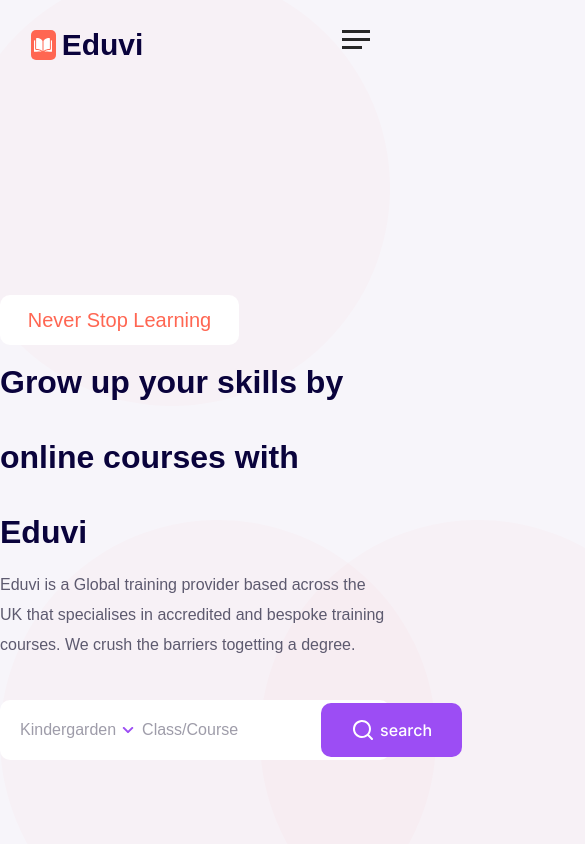
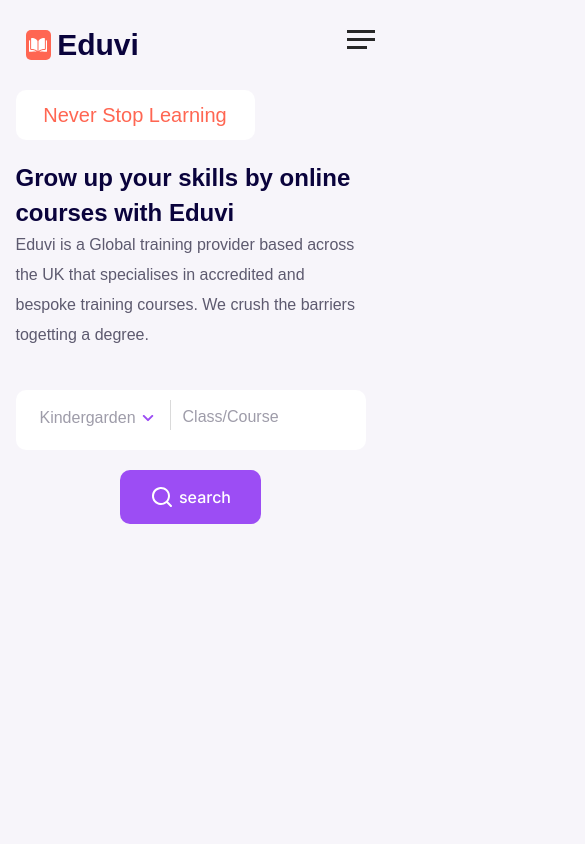
Before and after one commit to sandeshshahi/Eduvi-web, a React (Vite) app: page / in a window 390 px wide. Shown: the top 844 px of the page, 585 px wide, since content can reach past the window. Built offline with nearby package versions, Linux system fonts and the light colour scheme; a web font is replaced by a local one.

Commit message:
Add responsiveness to landing page all component and modal

```diff
--- a/src/components/header/text/Search.jsx
+++ b/src/components/header/text/Search.jsx
@@ -5,6 +5,7 @@
 const Search = () => {
   return (
     <div className="search-container">
+      <div className="search__input">
         <div className="search__menu">
           <span className="search__menu-text">Kindergarden</span>
           <img
@@ -21,6 +22,8 @@
           className="search__input"
           placeholder="Class/Course"
         />
+      </div>
+
       <span>
         <Button
           text={"search"}
--- a/src/styles/sass/components/_navbar.scss
+++ b/src/styles/sass/components/_navbar.scss
@@ -113,6 +113,8 @@
           display: flex;
           flex-direction: column;
           gap: utils.rem(20);
+          padding: 0;
+          margin: 0;
         }
       }
 
--- a/src/styles/sass/layout/_classes.scss
+++ b/src/styles/sass/layout/_classes.scss
@@ -35,7 +35,7 @@
     z-index: 10;
     bottom: utils.rem(-40);
     @include utils.media-sm {
-      bottom: utils.rem(-80);
+      bottom: utils.rem(-120);
     }
   }
 }
@@ -50,6 +50,9 @@
 
   @include utils.media-sm {
     max-width: 100vw;
+    transform: scale(0.6);
+    left: utils.rem(-25);
+    top: utils.rem(-30);
   }
   &__container {
     height: utils.rem(700);
@@ -114,7 +117,7 @@
       right: 0;
       @include utils.media-sm {
         position: absolute;
-        right: utils.rem(-220);
+        right: utils.rem(-360);
         top: utils.rem(30);
       }
     }
--- a/src/styles/sass/layout/_footer.scss
+++ b/src/styles/sass/layout/_footer.scss
@@ -14,11 +14,15 @@
   // flex-wrap: wrap;
   width: 100%;
   // width: utils.rem(1278);
+
   @include utils.media-lg {
     grid-template-columns: repeat(2, 1fr);
     align-items: start;
     justify-items: start;
     gap: utils.rem(40);
+  }
+  @include utils.media-sm {
+    margin-inline: utils.rem(10);
   }
 }
 .footer__left {
--- a/src/styles/sass/layout/_header.scss
+++ b/src/styles/sass/layout/_header.scss
@@ -104,6 +104,11 @@
 
   @include utils.media-sm {
     max-width: 100vw;
+    margin-top: 0;
+  }
+  @include utils.media-md {
+    padding: 0 utils.rem(20);
+    text-wrap: wrap;
   }
 
   .text-1 {
@@ -118,9 +123,10 @@
 
   .text-heading {
     @include utils.font-Metropolis(700, 65, 75);
-    @include utils.media-sm {
-      @include utils.font-Metropolis(700, 32, 75);
+    @include utils.media-md {
+      @include utils.font-Metropolis(700, 24, 35);
       text-wrap: wrap;
+      margin-top: utils.rem(20);
     }
   }
 
@@ -132,20 +138,29 @@
 
 .search-container {
   @include utils.flexDisplay(row, space-around, center);
-  width: utils.rem(607);
+  max-width: utils.rem(607);
   height: utils.rem(60);
   border-radius: utils.rem(10);
   background-color: rgba(255, 255, 255, 1);
   margin-top: utils.rem(40);
   padding: utils.rem(5) 0;
-  @include utils.media-sm {
+  @include utils.media-md {
     max-width: 100vw;
+    @include utils.flexDisplay(column, space-around, center);
+    gap: utils.rem(40);
+  }
+  .search__input {
+    max-width: 100vw;
+    @include utils.flexDisplay(row, space-around, center);
+    margin-top: utils.rem(5);
+    gap: utils.rem(10);
   }
 
   .search__menu {
     @include utils.flexDisplay;
-    width: utils.rem(128);
+    max-width: utils.rem(128);
     margin-left: utils.rem(20);
+    margin-top: utils.rem(5);
     :hover {
       cursor: pointer;
     }
@@ -166,8 +181,9 @@
   }
 
   .search__input {
-    width: utils.rem(270);
-    height: utils.rem(24);
+    // max-width: utils.rem(270);
+    height: 100%;
+    margin-top: utils.rem(5);
     outline: none;
     border: none;
     &::placeholder {
@@ -181,15 +197,18 @@
 
 .image__section {
   max-width: 100%;
-  // width: utils.rem(668);
+  width: utils.rem(668);
   height: utils.rem(699);
   position: relative;
   @include utils.media-lg {
     margin-left: utils.rem(-80);
   }
   @include utils.media-sm {
-    max-width: 100vw;
-    transform: scale(0.9);
+    max-width: 100%;
+    transform: scale(0.5);
+    @include utils.flexDisplay;
+    margin-top: 0;
+    left: utils.rem(-35);
   }
   &-gradient {
     position: relative;
@@ -205,6 +224,10 @@
     margin-top: utils.rem(28);
     clip-path: polygon(utils.$curvedPolygonClipPath);
     z-index: 1;
+    @include utils.media-sm {
+      margin-left: utils.rem(-100);
+      left: utils.rem(180);
+    }
   }
   &-image {
     margin-left: utils.rem(50);
--- a/src/styles/sass/layout/_joinAsTeacher.scss
+++ b/src/styles/sass/layout/_joinAsTeacher.scss
@@ -6,6 +6,10 @@
   width: utils.rem(510);
   position: relative;
   overflow: hidden;
+  object-fit: contain;
+  @include utils.media-sm {
+    transform: scale(0.6);
+  }
   &-bg {
     height: utils.rem(510);
     width: utils.rem(510);
@@ -30,6 +34,10 @@
   width: utils.rem(500);
   border-radius: utils.rem(10);
   gap: utils.rem(20);
+  @include utils.media-sm {
+    width: 100vw;
+    padding-inline: utils.rem(10);
+  }
   &-h1 {
     @include utils.font-Metropolis(700, 45, 55);
     color: globals.$text-color;
@@ -45,7 +53,7 @@
   @include utils.flexDisplay;
   gap: utils.rem(80);
 
-  @include utils.media-lg {
+  @include utils.media-sm {
     @include utils.flexDisplay(column, center, center);
     gap: utils.rem(80);
   }
--- a/src/styles/sass/layout/_joinCourses.scss
+++ b/src/styles/sass/layout/_joinCourses.scss
@@ -10,6 +10,7 @@
   @include utils.media-sm {
     padding: utils.rem(10);
     margin: 0;
+    @include utils.flexDisplay(column, start, start);
   }
 
   &-title {
@@ -20,6 +21,9 @@
     border-radius: utils.rem(10);
     color: rgba(156, 77, 244, 1);
     @include utils.font-Metropolis(500, 20, 20);
+    @include utils.media-sm {
+      padding: utils.rem(10);
+    }
   }
   &-heading {
     @include utils.font-Metropolis(700, 45, 55);
@@ -48,9 +52,9 @@
   z-index: 1;
   @include utils.media-sm {
     width: 100vw;
-    transform: scale(0.9);
-    left: 10px;
-    margin-top: 0;
+    transform: scale(0.6);
+    left: utils.rem(-120);
+    margin-top: utils.rem(40);
   }
 
   &-personImage {
@@ -107,6 +111,7 @@
   z-index: 5;
   @include utils.media-sm {
     width: 100vw;
+    @include utils.flexDisplay(column, center, center);
   }
 
   @include utils.media-lg {
--- a/src/styles/sass/layout/_lessons.scss
+++ b/src/styles/sass/layout/_lessons.scss
@@ -5,7 +5,9 @@
   @include utils.flexDisplay(column, center, center);
   gap: utils.rem(50);
   @include utils.media-sm {
+    @include utils.flexDisplay(column, center, center);
     width: 100vw;
+    gap: utils.rem(120);
   }
   &-cards {
     display: grid;
@@ -30,6 +32,7 @@
   width: utils.rem(700);
   @include utils.media-sm {
     width: 100vw;
+    padding: utils.rem(15);
   }
   &-h1 {
     @include utils.font-Metropolis(700, 45, 55);
@@ -53,6 +56,7 @@
       width: 100vw;
       margin-top: utils.rem(80);
       @include utils.flexDisplay(row, center, start);
+      padding: 0;
     }
     &-item {
       color: globals.$text-color;
--- a/src/styles/sass/layout/_loginModal.scss
+++ b/src/styles/sass/layout/_loginModal.scss
@@ -238,18 +238,20 @@
     position: relative;
     width: 100%;
     height: 100%;
+    overflow: hidden;
   }
 }
 
 .loginModal-cross {
+  width: 100%;
   display: none;
   @include utils.media-sm {
     display: block;
     @include utils.font-Metropolis(500, 30, 30);
     color: black;
     position: absolute;
-    right: utils.rem(0);
-    top: utils.rem(0);
+    right: utils.rem(-690);
+    top: utils.rem(10);
     &:hover {
       cursor: pointer;
     }
--- a/src/styles/sass/layout/_subscribeBanner.scss
+++ b/src/styles/sass/layout/_subscribeBanner.scss
@@ -8,7 +8,7 @@
   background-color: rgba(10, 3, 60, 1);
   border-radius: utils.rem(20);
   @include utils.media-lg {
-    transform: scale(0.5);
+    transform: scale(0.8);
     width: 100vw;
     height: utils.rem(420);
   }
@@ -32,6 +32,7 @@
       margin: 0;
       @include utils.media-sm {
         width: 100%;
+        @include utils.font-Metropolis(700, 32, 45);
       }
     }
     &-p {
@@ -47,6 +48,7 @@
       height: utils.rem(60);
       width: utils.rem(509);
       margin-top: utils.rem(40);
+
       &-input {
         height: utils.rem(60);
         width: utils.rem(367);
@@ -62,9 +64,16 @@
         &::placeholder {
           @include utils.font-Metropolis(500, 16, 30);
           color: globals.$text-color-white;
+          padding-left: utils.rem(20);
         }
         &:focus {
           outline: none;
+        }
+
+        @include utils.media-sm {
+          width: auto;
+          padding: utils.rem(20) 0;
+          border-radius: utils.rem(10);
         }
       }
       &-button {
@@ -81,12 +90,14 @@
         }
         @include utils.media-sm {
           border-radius: utils.rem(10);
+          padding: utils.rem(20) 0;
         }
       }
 
       @include utils.media-sm {
         @include utils.flexDisplay(column, center, center);
         gap: utils.rem(15);
+        width: auto;
       }
     }
   }
--- a/src/styles/sass/pages/_landingPage.scss
+++ b/src/styles/sass/pages/_landingPage.scss
@@ -2,6 +2,7 @@
 
 .landingPage {
   margin-inline: utils.rem(80);
+  @include utils.flexDisplay(column, center, center);
   @include utils.media-lg {
     max-width: 100%;
     margin: 0;
@@ -15,6 +16,9 @@
   }
 }
 .header {
+  @include utils.flexDisplay(column, stretch, stretch);
+  width: 100%;
+  gap: utils.rem(30);
   // position: relative;
   &-section {
     margin-top: utils.rem(104);
@@ -25,6 +29,7 @@
     }
     @include utils.media-sm {
       max-width: 100vw;
+      margin-top: utils.rem(0);
     }
   }
 }
@@ -42,6 +47,9 @@
     background-color: rgba(255, 102, 82, 0.15);
     opacity: 0.15;
   }
+  @include utils.media-sm {
+    display: none;
+  }
 }
 .landingPage-box2 {
   z-index: -10;
@@ -57,6 +65,9 @@
     background-color: rgba(255, 102, 82, 0.15);
     opacity: 0.15;
   }
+  @include utils.media-sm {
+    display: none;
+  }
 }
 .landingPage-box3 {
   z-index: -10;
@@ -71,6 +82,9 @@
     border-radius: 50%;
     background-color: rgba(255, 102, 82, 0.15);
     opacity: 0.15;
+  }
+  @include utils.media-sm {
+    display: none;
   }
 }
 
```
Also changed, not shown: src/styles/css/style.min.css, 1 other file (tests, documents, lock files or other folders). Lines whose indentation alone changed are shown as unchanged.
